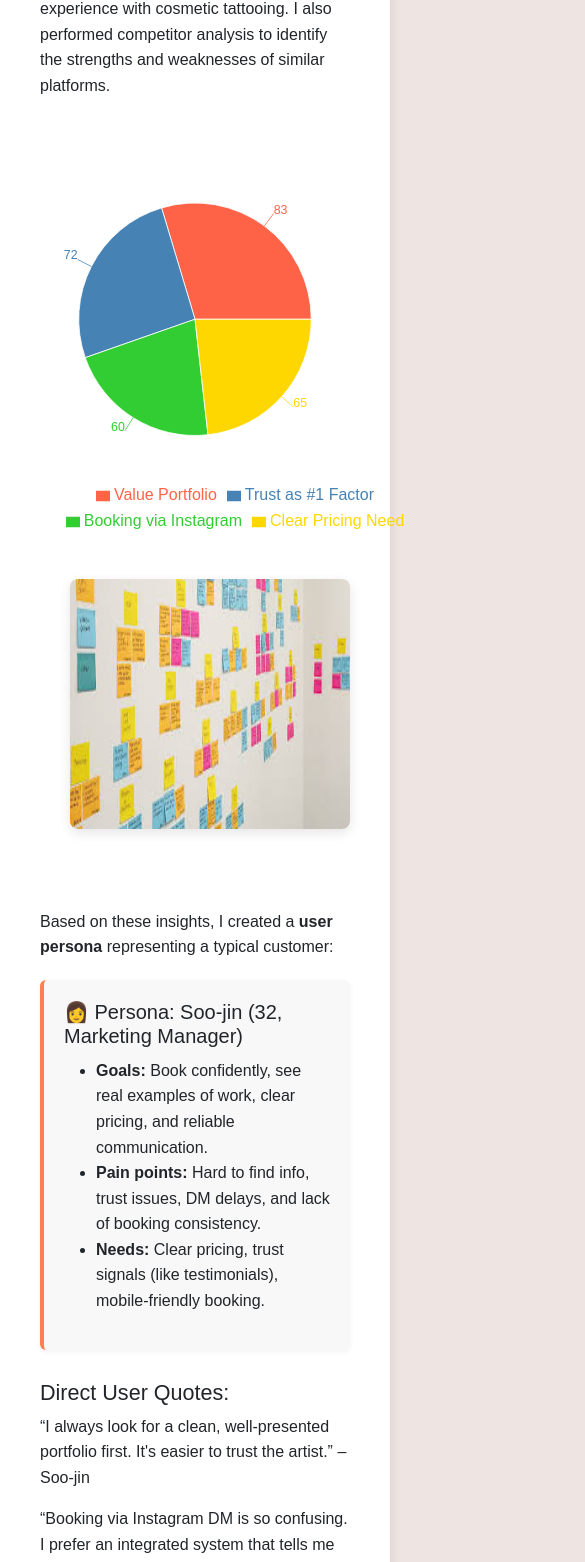
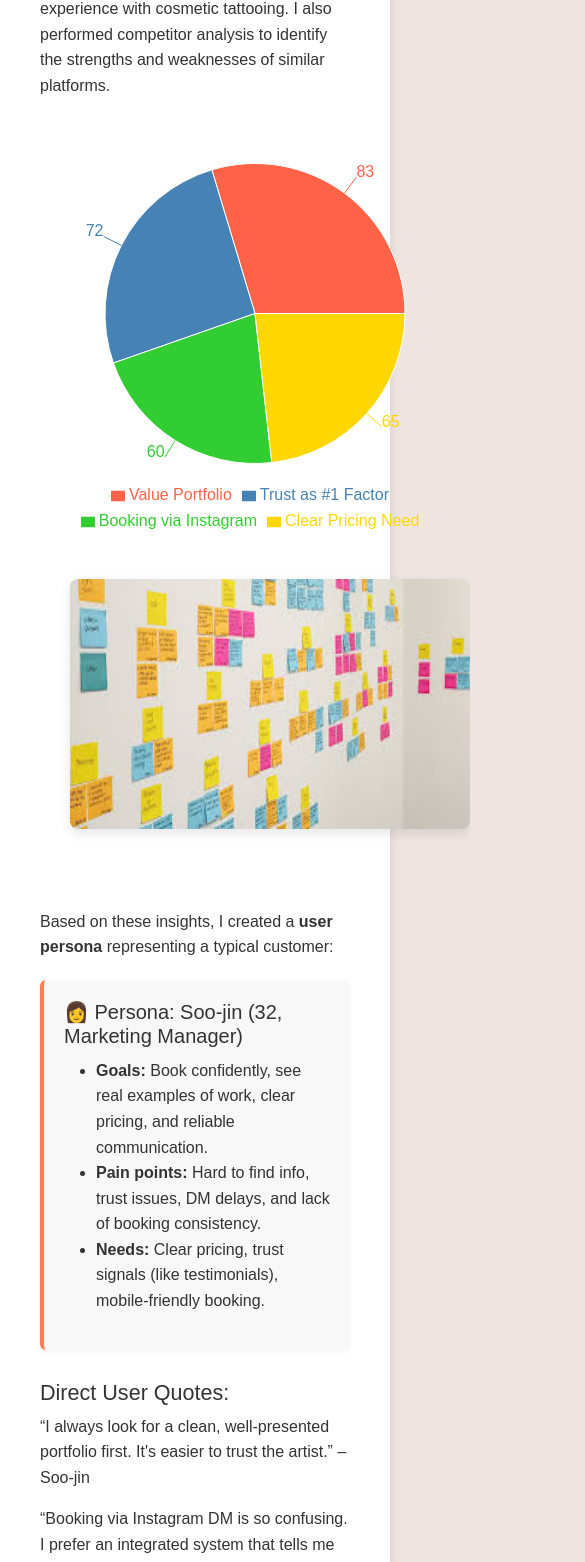
Before and after one commit to Mijincode/jeannie-portfolio, a React (Create React App) app: page /projects/chaeul-beauty in a window 390 px wide. Shown: the part 1620-3182 px from the top of the page, 585 px wide, since content can reach past the window. Built offline with nearby package versions, Linux system fonts and the light colour scheme.

Commit message:
Organize

```diff
--- a/src/components/pages/ChaeulMiCaseStudyStyles.css
+++ b/src/components/pages/ChaeulMiCaseStudyStyles.css
@@ -8,35 +8,9 @@
   }
 }
 
-.research-container {
-  margin-top: 40px;
-}
-
-.research-chart {
-  display: flex;
-  align-items: center;
-  gap: 40px;
-  justify-content: center;
-  flex-wrap: wrap; /* optional: lets it stack on smaller screens */
-}
-
-.research-image {
-  width: 300px;
-  height: auto;
-  border-radius: 8px;
-  box-shadow: 0 4px 12px rgba(0, 0, 0, 0.1);
-}
-
-.persona {
-  margin-top: 80px;
-}
-
-.user-quotes {
-  margin-top: 30px;
-}
-
 .case-study-container {
   background-color: #ffffff;
+  color: #333;
   padding: 40px;
   padding-top: 80px;
   max-width: 1200px;
@@ -84,6 +58,64 @@
   text-align: center;
 }
 
+.research-container {
+  margin-top: 40px;
+}
+
+.research-chart {
+  display: flex;
+  align-items: center;
+  gap: 40px;
+  justify-content: center;
+  flex-wrap: wrap; /* optional: lets it stack on smaller screens */
+}
+
+.research-image {
+  width: 300px;
+  height: auto;
+  border-radius: 8px;
+  box-shadow: 0 4px 12px rgba(0, 0, 0, 0.1);
+}
+
+.persona {
+  margin-top: 80px;
+}
+
+.persona-card {
+  background-color: #f8f8f8;
+  padding: 20px;
+  border-left: 4px solid #ff7f50;
+  border-radius: 6px;
+  margin-top: 20px;
+  box-shadow: 0 2px 5px rgba(0, 0, 0, 0.05);
+}
+
+.persona-card h3 {
+  font-size: 1.25rem;
+  margin-bottom: 10px;
+}
+
+.user-quotes {
+  margin-top: 30px;
+}
+
+.branding-descriptioin {
+  display: flex;
+  flex-direction: row;
+  gap: 20px;
+  margin: 0 20px;
+  padding: 1rem 2rem;
+}
+
+.logo-image {
+  width: 200px;
+}
+
+.logo-description {
+  display: flex;
+  align-items: center;
+}
+
 .image-gallery {
   display: flex;
   justify-content: center;
@@ -109,28 +141,46 @@
   transform: scale(1.1);
 }
 
-.persona-card {
-  background-color: #f8f8f8;
-  padding: 20px;
-  border-left: 4px solid #ff7f50;
-  border-radius: 6px;
+.final-gallery {
+  display: flex;
+  flex-direction: column;
+  align-items: center;
+  justify-content: center;
   margin-top: 20px;
-  box-shadow: 0 2px 5px rgba(0, 0, 0, 0.05);
-}
-
-.persona-card h3 {
-  font-size: 1.25rem;
-  margin-bottom: 10px;
+  max-width: 100%;
+  height: auto;
+  transition: transform 0.3s ease-in-out;
 }
 
 .final-product {
-  max-width: 100%;
+  width: 100%;
+  max-width: 900px;
+  display: flex;
+  justify-content: center;
   height: auto;
   border-radius: 8px;
   box-shadow: 0 4px 8px rgba(0, 0, 0, 0.1);
   transition: transform 0.3s ease-in-out;
   margin-top: 30px;
 }
+
+.prototype-link a {
+  display: inline-block;
+  background-color: #ff7f50;
+  color: white;
+  font-size: 1.2rem;
+  margin-top: 30px;
+  padding: 10px 20px;
+  border-radius: 6px;
+  text-decoration: none;
+  transition: background-color 0.3s ease, transform 0.3s ease;
+}
+
+.prototype-link a:hover {
+  background-color: #ff5722;
+  transform: translateY(-2px);
+}
+
 /* CTA Section */
 .cta {
   background-color: #f7f7f7;
@@ -168,3 +218,24 @@
 .cta-button:active {
   transform: translateY(2px);
 }
+
+@media (max-width: 768px) {
+  .research-chart {
+    flex-direction: column;
+    align-items: center;
+  }
+
+  .mockup-design {
+    max-width: 100%;
+  }
+
+  .final-product iframe {
+    width: 100%;
+    height: auto;
+  }
+
+  .cta-button a {
+    font-size: 1rem;
+    padding: 8px 16px;
+  }
+}
```
